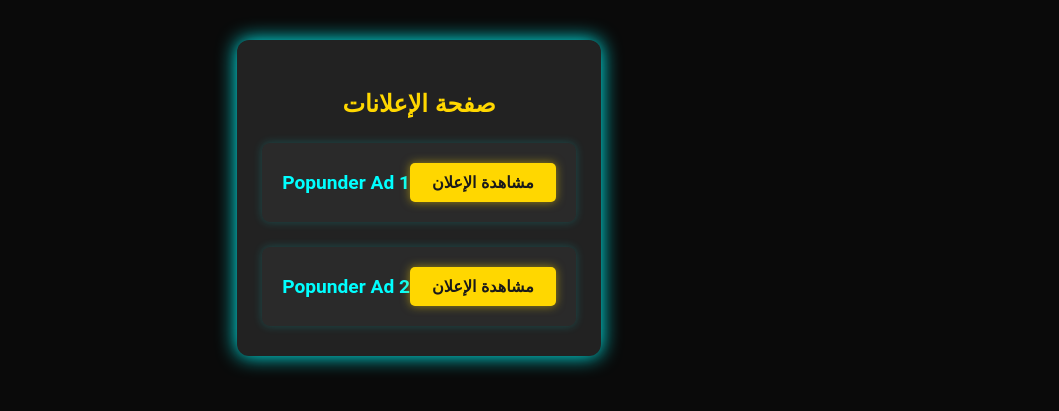
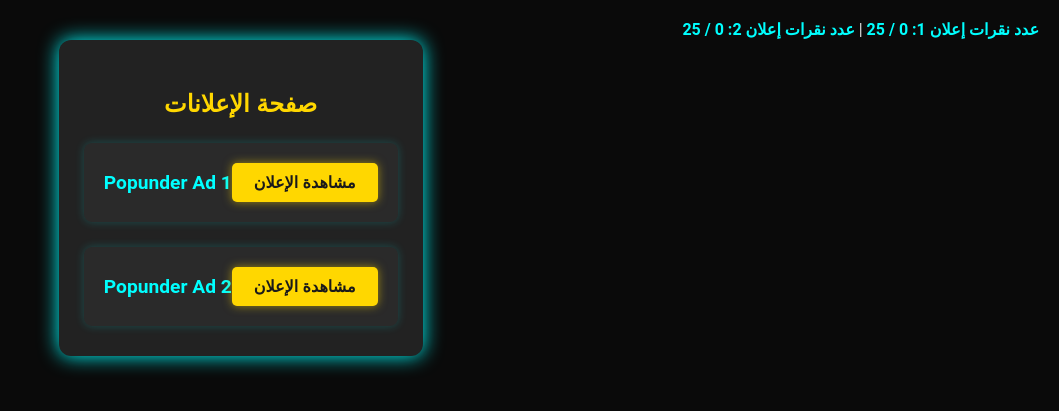
Before and after one commit to enaya12q/-, a Flask app: template templates/ads.html in a window 1280 px wide. Shown: the top 411 px of the page, without its empty margins (221-1280 px from the left). Run offline with Flask 3, Linux system fonts and the light colour scheme; the template is opened without the code that fills it, so the values that code supplies are empty.

Commit message:
ربط أزرار الإعلانات بمنبثق وعداد احترافي وعداد نقرات

```diff
--- a/templates/ads.html
+++ b/templates/ads.html
@@ -113,6 +113,16 @@
             text-align: center;
             margin-top: 10px;
         }
+
+        .ad-counters {
+            text-align: center;
+            margin: 20px 0;
+        }
+
+        .ad-counters span {
+            color: #00ffff;
+            font-weight: bold;
+        }
     </style>
 </head>
 
@@ -139,15 +149,35 @@
     <div id="ad-modal" class="ad-modal" style="display:none;">
         <div class="ad-modal-content">
             <span id="ad-modal-close" class="ad-modal-close">&times;</span>
-            <h3>Watch the Ad</h3>
+            <h3>مشاهدة الإعلان</h3>
             <div id="ad-modal-script"></div>
             <div id="ad-timer">40</div>
             <div id="ad-modal-message"></div>
         </div>
     </div>
+    <div class="ad-counters" style="text-align:center;margin:20px 0;">
+        <span>عدد نقرات إعلان 1: <span id="clicks_ad1">0</span> / 25</span> |
+        <span>عدد نقرات إعلان 2: <span id="clicks_ad2">0</span> / 25</span>
+    </div>
 
     <script type="text/javascript">
+        // إعداد عداد النقرات من localStorage
+        let clicksAd1 = parseInt(localStorage.getItem('clicks_ad1') || '0');
+        let clicksAd2 = parseInt(localStorage.getItem('clicks_ad2') || '0');
+        document.getElementById('clicks_ad1').innerText = clicksAd1;
+        document.getElementById('clicks_ad2').innerText = clicksAd2;
+
         function showAdModal(adType, adUrl) {
+            // تحقق من الحد الأقصى للنقرات
+            if (adType === 'popunder1' && clicksAd1 >= 25) {
+                alert('وصلت للحد الأقصى لنقرات إعلان 1');
+                return;
+            }
+            if (adType === 'popunder2' && clicksAd2 >= 25) {
+                alert('وصلت للحد الأقصى لنقرات إعلان 2');
+                return;
+            }
+            // عرض المنبثق
             const modal = document.getElementById('ad-modal');
             const modalScript = document.getElementById('ad-modal-script');
             const modalTimer = document.getElementById('ad-timer');
@@ -162,7 +192,7 @@
                 modalTimer.innerText = seconds;
                 if (seconds <= 0) {
                     clearInterval(timer);
-                    // After timer, call backend to add balance
+                    // بعد انتهاء العداد، أرسل طلب احتساب المكافأة
                     fetch("/api/add_balance", {
                         method: "POST",
                         headers: {
@@ -173,26 +203,43 @@
                         .then(res => res.json())
                         .then(data => {
                             if (data.error) {
-                                modalMsg.innerHTML = `<span style='color:red;'>Error: ${data.error}</span>`;
+                                modalMsg.innerHTML = `<span style='color:red;'>خطأ: ${data.error}</span>`;
                             } else {
-                                modalMsg.innerHTML = `<span style='color:green;'>Balance updated: ${data.new_balance.toFixed(3)} USD</span>`;
+                                modalMsg.innerHTML = `<span style='color:green;'>تم تحديث الرصيد: ${data.new_balance.toFixed(3)} USD</span>`;
+                                // زيادة عداد النقرات
+                                if (adType === 'popunder1') {
+                                    clicksAd1++;
+                                    localStorage.setItem('clicks_ad1', clicksAd1);
+                                    document.getElementById('clicks_ad1').innerText = clicksAd1;
+                                } else if (adType === 'popunder2') {
+                                    clicksAd2++;
+                                    localStorage.setItem('clicks_ad2', clicksAd2);
+                                    document.getElementById('clicks_ad2').innerText = clicksAd2;
+                                }
                             }
                         })
                         .catch(err => {
-                            modalMsg.innerHTML = `<span style='color:red;'>Error updating balance.</span>`;
+                            modalMsg.innerHTML = `<span style='color:red;'>خطأ في تحديث الرصيد.</span>`;
                         });
-                    // Close modal automatically
+                    // إغلاق المنبثق تلقائيًا
                     setTimeout(() => {
                         modal.style.display = 'none';
                     }, 1000);
                 }
             }, 1000);
-            // Close modal logic
+            // زر إغلاق المنبثق
             document.getElementById('ad-modal-close').onclick = function () {
                 modal.style.display = 'none';
                 clearInterval(timer);
             };
         }
+        // ربط الأزرار بالأحداث
+        document.getElementById('ad1').addEventListener('click', function () {
+            showAdModal('popunder1', 'https://pl27588635.revenuecpmgate.com/e4/06/54/e40654054912ec87321f8ae7b5b8475e.html');
+        });
+        document.getElementById('ad2').addEventListener('click', function () {
+            showAdModal('popunder2', 'https://pl27623329.revenuecpmgate.com/3f/1b/ae/3f1bae06be8fb8243633dd02aa28465b.html');
+        });
     </script>
 </body>
 
```
